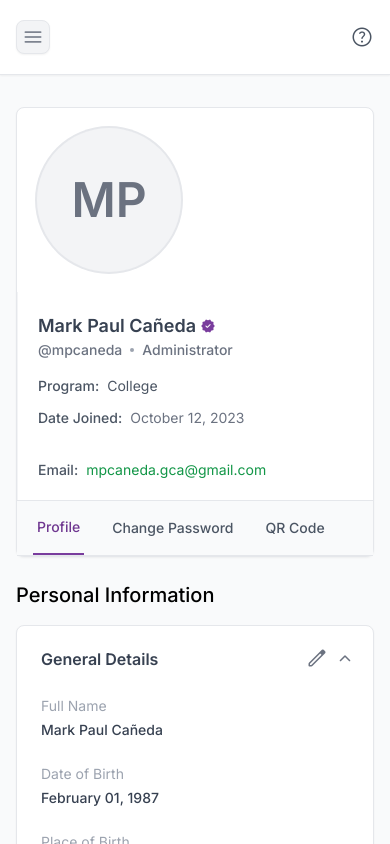
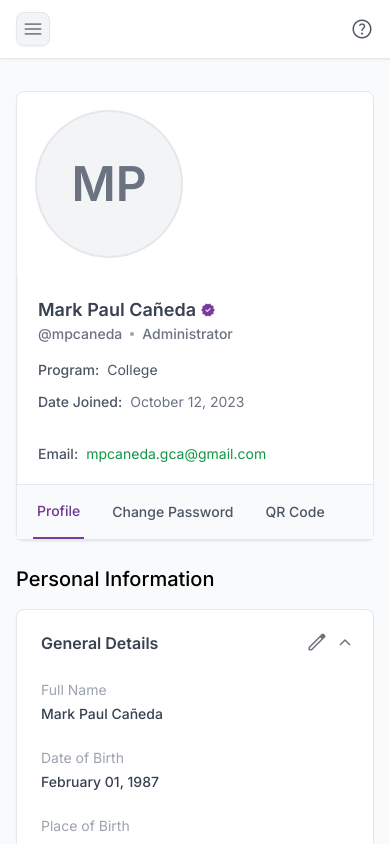
Before and after one commit to gocloud-inc/academe-sms, a Nuxt app: page /admin/manage-account/profile in a window 390 px wide. Shown: the top 844 px of the page. Built offline with nearby package versions, Linux system fonts and the light colour scheme.

Commit message:
ui updates

```diff
--- a/assets/css/main.css
+++ b/assets/css/main.css
@@ -373,7 +373,7 @@
 
     /* Offcanvas */
     .offcanvas {
-        @apply invisible fixed bottom-0 right-0 top-0 z-[1045] flex w-[30%] max-w-full translate-x-full flex-col border-none bg-white bg-clip-padding text-gray-700 shadow-sm outline-none transition duration-300 ease-in-out dark:bg-gray-800 dark:text-gray-200 [&[data-te-offcanvas-show]]:transform-none;
+        @apply invisible fixed bottom-0 right-0 top-0 z-[1045] flex lg:w-[30%] max-w-full translate-x-full flex-col border-none bg-white bg-clip-padding text-gray-700 shadow-sm outline-none transition duration-300 ease-in-out dark:bg-gray-800 dark:text-gray-200 [&[data-te-offcanvas-show]]:transform-none;
 
         .offcanvas-header {
             @apply flex items-center justify-between p-4;
--- a/layouts/admin.vue
+++ b/layouts/admin.vue
@@ -10,7 +10,7 @@
 
 		<header class="header sticky top-0 z-10">
 			<nav class="border-b relative bg-white shadow-sm dark:bg-primary-950 dark:border-gray-800">
-				<div class="px-4 py-5 mx-auto">
+				<div class="px-4 py-3 xl:py-5 mx-auto">
 					<div class="flex items-center justify-between">
 						<div class="flex items-center gap-2">
 							<!-- Mobile menu button -->
--- a/pages/admin/manage-account/profile.vue
+++ b/pages/admin/manage-account/profile.vue
@@ -22,7 +22,7 @@
 				</ClientOnly>
 
 				<div class="grid grid-cols-1 xl:grid-cols-12 md:grid-cols-12 gap-6">
-					<div class="col-span-1 xl:col-span-8 md:col-span-8 space-y-4" data-te-spy="scroll" data-te-target="#scrollspy1" data-te-offset="200">
+					<div class="col-span-1 xl:col-span-8 md:col-span-12 space-y-4" data-te-spy="scroll" data-te-target="#scrollspy1" data-te-offset="200">
 						<h2 class="text-xl font-medium dark:text-gray-300">Personal Information</h2>
 						<div id="profile" class="bg-white shadow-sm rounded-lg divide-y divide-gray-100 h-fit border dark:bg-gray-900 dark:divide-gray-700 dark:border-gray-800">
 							<div class="relative p-2">
```
